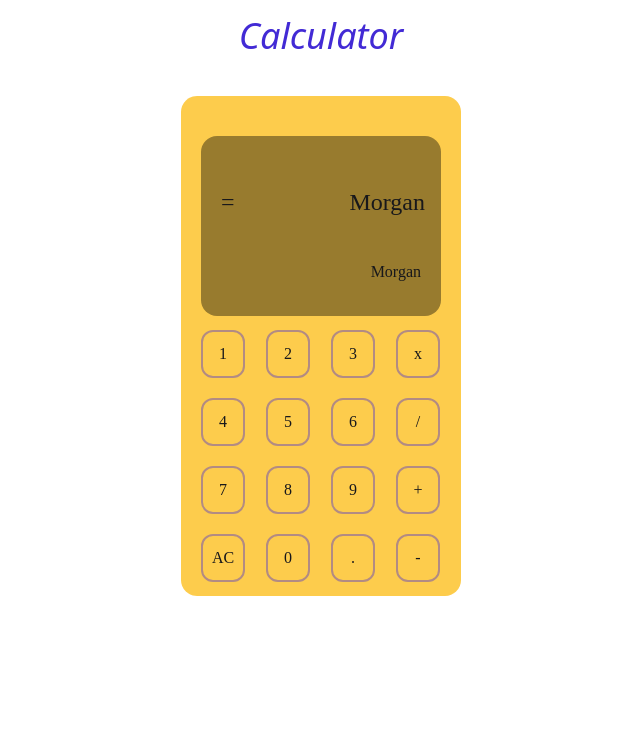
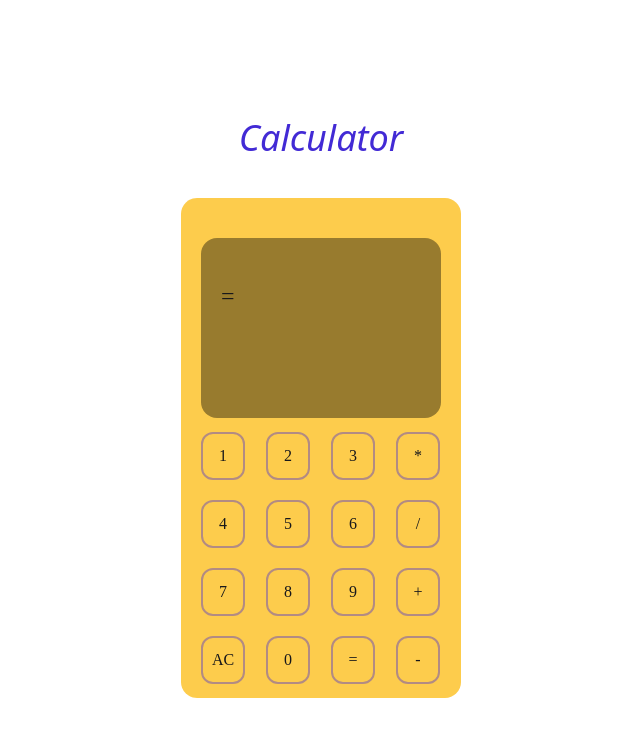
Before and after one commit to Xekiee/Simple-JS-App, a React app: page / in a window 1280 px wide. Shown: the top 736 px of the page, without its empty margins (319-959 px from the left). Built offline with nearby package versions, Linux system fonts and the light colour scheme; the HTML template or start-up script is replaced by a standard one; a web font is replaced by a local one.

Commit message:
Done Calculator

```diff
--- a/src/App.jsx
+++ b/src/App.jsx
@@ -3,11 +3,15 @@ import "./index.css";
 import Todolist from "./Application/To-doList/Todolist";
 import Homepage from "./Pages/Homepage";
 import Calculator from "./Application/Calculator/Calculator";
+import Counter from "./Application/Counter/Counter";
+import CalcuContext from "./Application/Calculator/CalcuContext/CalcuContext";
 
 function App() {
   return (
     <div>
-      <Calculator />
+      <CalcuContext>
+        <Calculator />
+      </CalcuContext>
     </div>
   );
 }
--- /dev/null
+++ b/src/Application/Calculator/CalcuContext/CalcuContext.jsx
@@ -0,0 +1,15 @@
+import React, { use, useState, createContext } from "react";
+
+export const CalculatorContext = createContext();
+
+const CalcuContext = ({ children }) => {
+  const [value, setValue] = useState("");
+
+  return (
+    <CalculatorContext.Provider value={{ value, setValue }}>
+      {children}
+    </CalculatorContext.Provider>
+  );
+};
+
+export default CalcuContext;
--- a/src/Application/Calculator/Calculator.jsx
+++ b/src/Application/Calculator/Calculator.jsx
@@ -1,14 +1,37 @@
 import React from "react";
 import Button from "../Components/Button";
+import useCalculator from "./Hooks/Hooks";
 
 const Calculator = () => {
+  const { value, handleClick, result } = useCalculator();
+  const buttons = [
+    "1",
+    "2",
+    "3",
+    "*",
+    "4",
+    "5",
+    "6",
+    "/",
+    "7",
+    "8",
+    "9",
+    "+",
+    "AC",
+    "0",
+    "=",
+    "-",
+  ];
   return (
-    <div className="">
+    <div className="flex flex-col justify-center items-center w-screen h-screen ">
       <div className="flex justify-center mt-4 text-4xl text-primary italic ">
         {" "}
         <span>Calculator</span>
       </div>
-      <div className="flex justify-center mt-10 ">
+      <form
+        className="flex justify-center mt-10 "
+        onSubmit={(e) => e.preventDefault()}
+      >
         <div className="h-125 w-70 bg-warning/70 rounded-2xl flex flex-col items-center font-family">
           <div className="h-45 w-60 bg-black/40 mt-10 rounded-2xl flex justify-center items-center flex-col">
             <div className="flex items-center h-20 w-60 mt-10 justify-between text-2xl">
@@ -16,35 +39,28 @@ const Calculator = () => {
                 <span>=</span>
               </div>
               <div className="text-right mr-4">
-                <span>Morgan</span>
+                <span>{result}</span>
               </div>
             </div>
             <div className="w-full text-right my-8 mr-10">
-              <span>Morgan</span>
+              <div className="w-full h-10">
+                <span>{value} </span>
+              </div>
             </div>
           </div>
           <div className="flex h-70 w-full ">
             <div className="grid grid-cols-4 gap-2 items-center w-full mx-2 my-2 ml-5">
-              <Button text="1" />
-              <Button text="2" />
-              <Button text="3" />
-              <Button text="x" />
-              <Button text="4" />
-              <Button text="5" />
-              <Button text="6" />
-              <Button text="/" />
-              <Button text="7" />
-              <Button text="8" />
-              <Button text="9" />
-              <Button text="+" />
-              <Button text="AC" />
-              <Button text="0" />
-              <Button text="." />
-              <Button text="-" />
+              {buttons.map((btn, index) => (
+                <Button
+                  key={index}
+                  text={btn}
+                  onClick={() => handleClick(btn)}
+                />
+              ))}
             </div>
           </div>
         </div>
-      </div>
+      </form>
     </div>
   );
 };
--- /dev/null
+++ b/src/Application/Calculator/Hooks/Hooks.jsx
@@ -0,0 +1,26 @@
+import React, { useContext, useState } from "react";
+import { CalculatorContext } from "../CalcuContext/CalcuContext";
+
+const Hooks = () => {
+  const { value, setValue } = useContext(CalculatorContext);
+  const [result, setResult] = useState("");
+
+  const handleClick = (val) => {
+    if (val === "AC") {
+      setValue("");
+      setResult("");
+    } else if (val === "=") {
+      if (value.trim() === "") {
+        setResult("");
+      } else {
+        const evaluated = eval(value);
+        setResult(evaluated.toString());
+      }
+    } else {
+      setValue((prev) => prev + val);
+    }
+  };
+  return { value, handleClick, result };
+};
+
+export default Hooks;
--- a/src/Application/Components/Button.jsx
+++ b/src/Application/Components/Button.jsx
@@ -1,9 +1,12 @@
 import React from "react";
 
-const Button = ({ text }) => {
+const Button = ({ text, onClick }) => {
   return (
     <div>
-      <button className="h-12 w-11 bg-none border-2 border-primary/40 rounded-xl flex justify-center items-center">
+      <button
+        className="h-12 w-11 bg-none border-2 border-primary/40 rounded-xl flex justify-center items-center"
+        onClick={onClick}
+      >
         {text}{" "}
       </button>
     </div>
--- /dev/null
+++ b/src/Application/Counter/Counter.jsx
@@ -0,0 +1,34 @@
+import React from "react";
+
+const Counter = () => {
+  return (
+    <div className="w-screen h-screen flex flex-col justify-center items-center gap-y-10">
+      <div className="text-primary italic text-2xl font-bold">
+        <span>Counter</span>
+      </div>
+      <div className=" flex flex-col justify-between items-center  w-80  h-120">
+        <div className="mt-10 text-2xl font-family text-primary font-bold">
+          <span></span>Let's Count!
+        </div>
+        <div className="text-primary text-2xl font-family">
+          <span>100</span>
+        </div>
+        <div className="">
+          <div className="w-80 h-40 bg-warning my-4 rounded-2xl flex justify-between items-center">
+            <button className="border-2 h-10 w-10 rounded-xl ml-3 border-primary">
+              +
+            </button>
+            <button className="border-2 h-10 w-18 rounded-xl border-primary">
+              Reset
+            </button>
+            <button className="border-2 h-10 w-10 mr-3 rounded-xl border-primary">
+              -
+            </button>
+          </div>
+        </div>
+      </div>
+    </div>
+  );
+};
+
+export default Counter;
```
